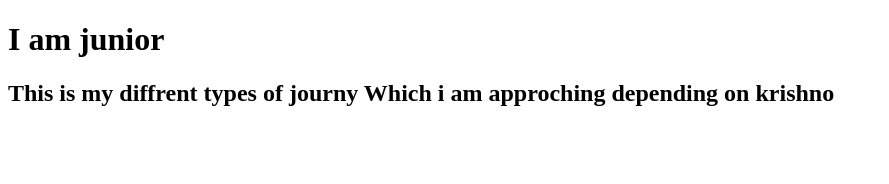
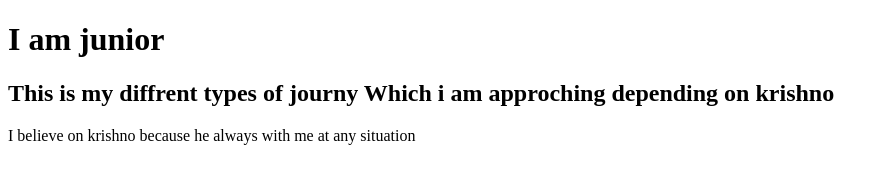
Before and after one commit to mihirKIG/my_first_website, a plain HTML site: page index.html in a window 1280 px wide. Shown: the whole page, without its empty margins (0-889 px from the left). Drawn offline with Linux system fonts and the light colour scheme.

Commit message:
Kirshno added

```diff
--- a/index.html
+++ b/index.html
@@ -8,5 +8,6 @@
 <body>
     <h1>I am junior</h1>
     <h2>This is my diffrent types of journy Which i am approching depending on krishno</h2>
+<p>I believe on krishno because he always with me at any situation</p>
 </body>
 </html>
```
